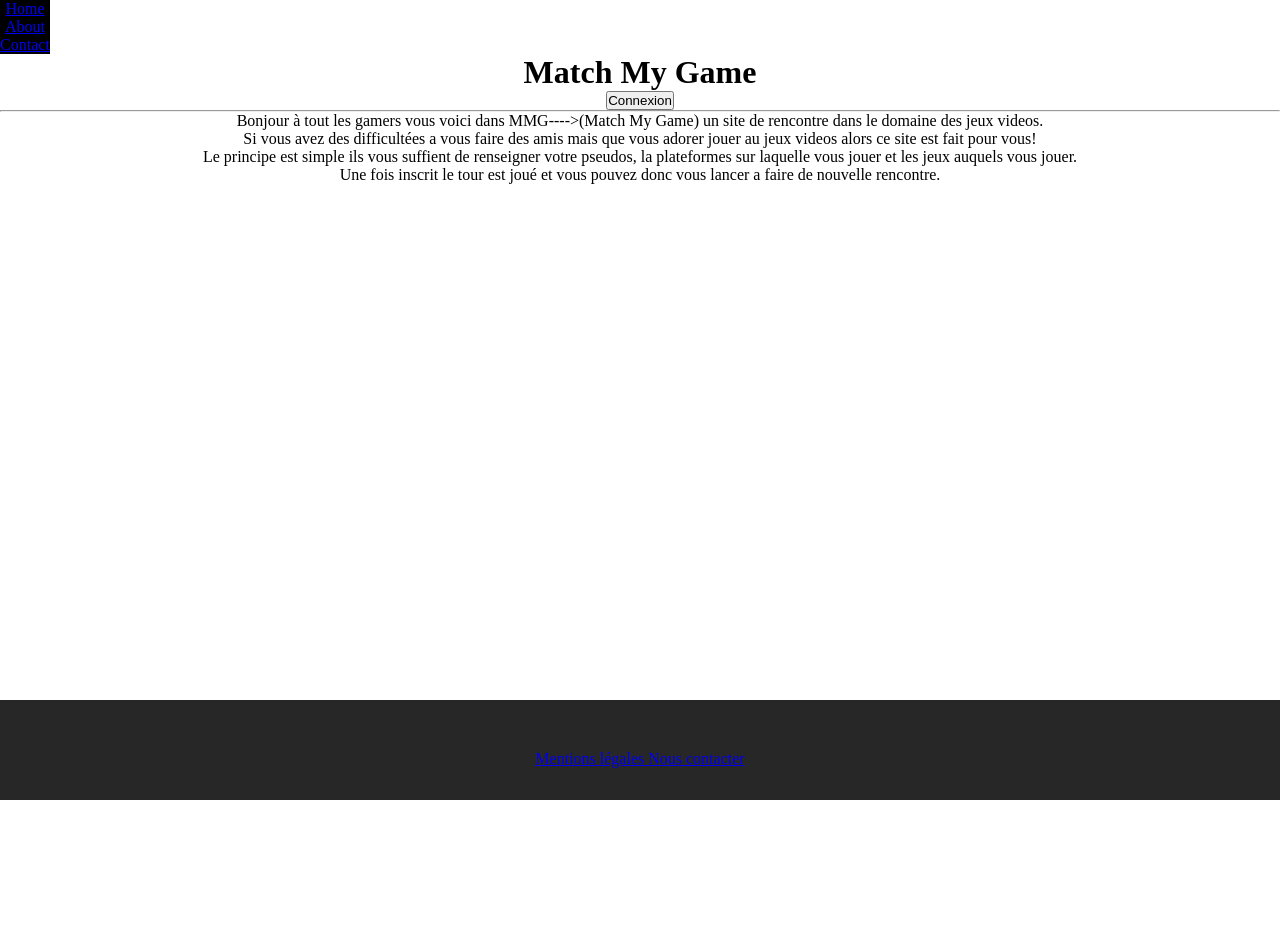
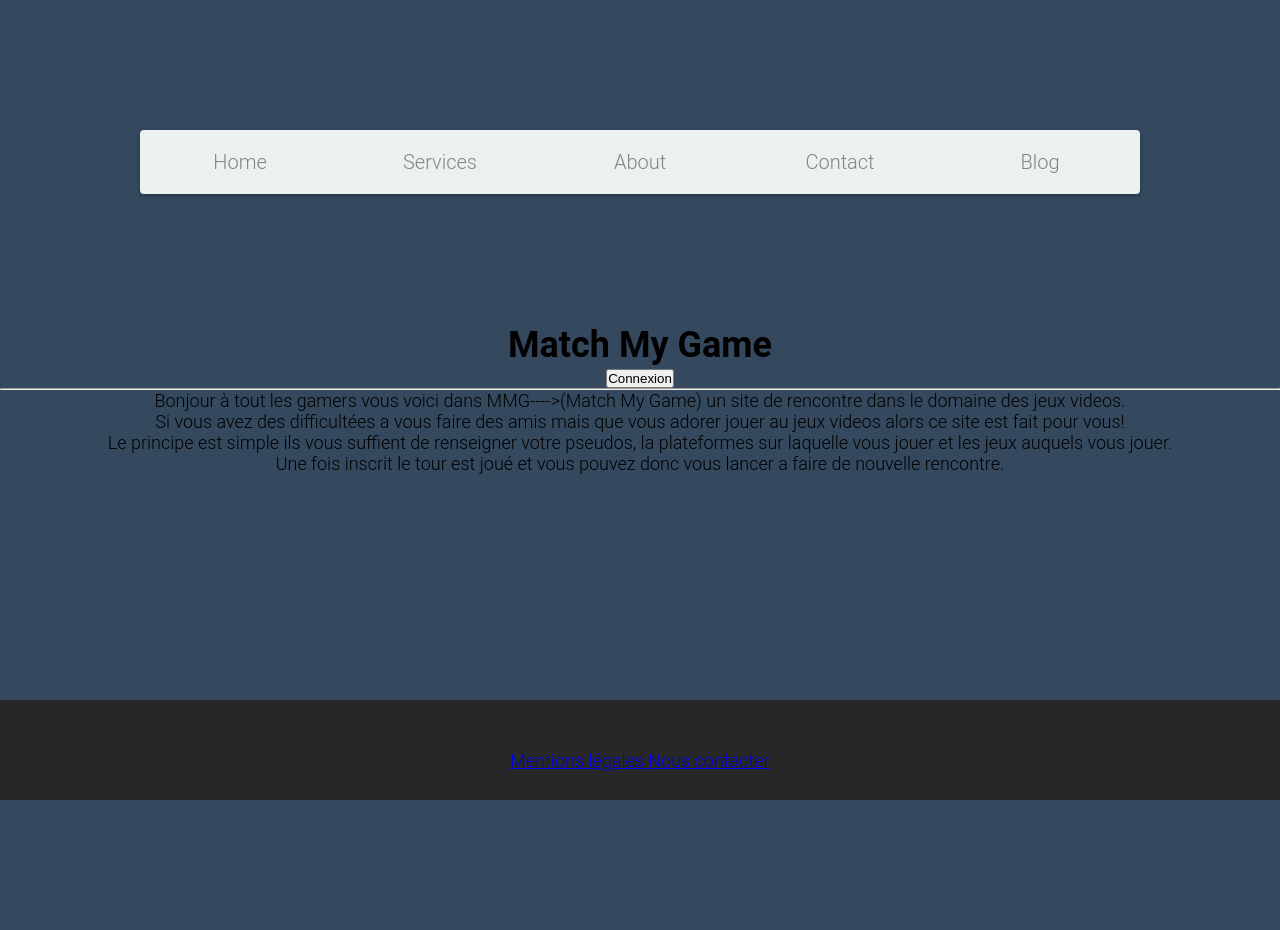
Before and after one commit to MatchMyGame/MatchMyGame, a PHP site: page /PTUT.html in a window 1280 px wide. Before the commit the page ends 800 px from the top, so only its background shows below. Run offline with PHP 8.4, Linux system fonts and the light colour scheme.

Commit message:
navigation

```diff
--- a/PTUT.css
+++ b/PTUT.css
@@ -19,10 +19,60 @@ footer{
  padding-top:50px;
  height:50px;
 }
-#nav {
 
-	height: 100%;
-	background-color: black;
-	color: white;
-	width: 50px;
+body {
+  background: #34495e;
+  font: normal 300 18px "Roboto", sans-serif;
 }
+
+#menu-nav {
+  max-width: 1000px;
+  margin: 130px auto;
+  background-color: #ecf0f1;
+  border-radius: 4px;
+  box-shadow: 0 2px 5px rgba(0, 0, 0, 0.3);
+}
+
+#navigation-bar ul {
+  border-radius: 4px;
+  overflow: hidden;
+}
+#navigation-bar li {
+  float: left;
+  width: 20%;
+}
+#navigation-bar li:hover a::before {
+  right: 0;
+  left: 0;
+}
+#navigation-bar a {
+  color: #848484;
+  font-size: 20px;
+  text-decoration: none;
+  text-align: center;
+  padding: 20px 0;
+  display: block;
+  position: relative;
+  transition: all 0.3s ease;
+}
+#navigation-bar a:hover {
+  color: #e74c3c;
+}
+#navigation-bar a::before {
+  content: "";
+  transition: all 0.4s ease-in-out;
+  position: absolute;
+  right: 50%;
+  left: 50%;
+  bottom: 0;
+  height: 2px;
+  background-color: #e74c3c;
+}
+#navigation-bar a:hover::before {
+  right: 0;
+  left: 0;
+}
+
+li {
+	list-style: none;
+}
--- a/PTUT.html
+++ b/PTUT.html
@@ -13,13 +13,18 @@
 
 		<header>
 
-		<div id="nav">
-		  <nav>
-	        <a href="#">Home</a>
-	        <a href="#">About</a>
-	        <a href="#">Contact</a>
-	      </nav>
-	    </div>
+		<div id="menu-nav">
+		  <div id="navigation-bar">
+		    <ul>
+		      <li><a href="#"><i class="fa fa-home"></i><span>Home</span></a></li>
+		      <li><a href="#"><i class="fa fa-handshake"></i><span>Services</span></a></li>
+		      <li><a href="#"><i class="fa fa-user"></i><span>About</span></a></li>
+		      <li><a href="#"><i class="fa fa-book"></i><span>Contact</span></a></li>
+			  <li><a href="#"><i class="fa fa-rss"></i> <span>Blog</span></a></li>
+		    </ul>
+		  </div>
+
+  		</div>
 		  <h1>Match My Game</h1>
 
 		 </header>
```
